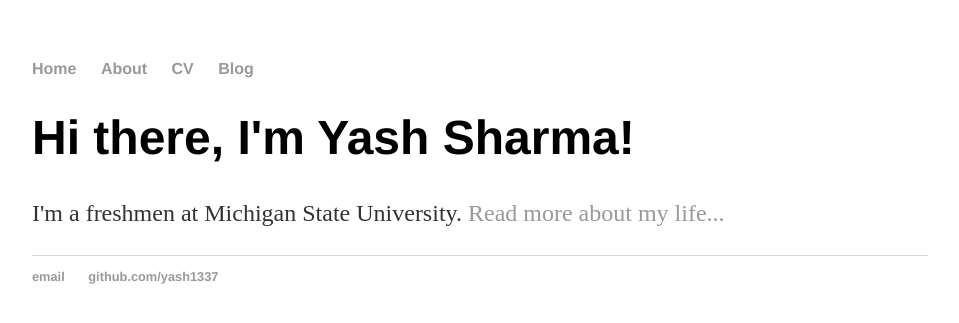
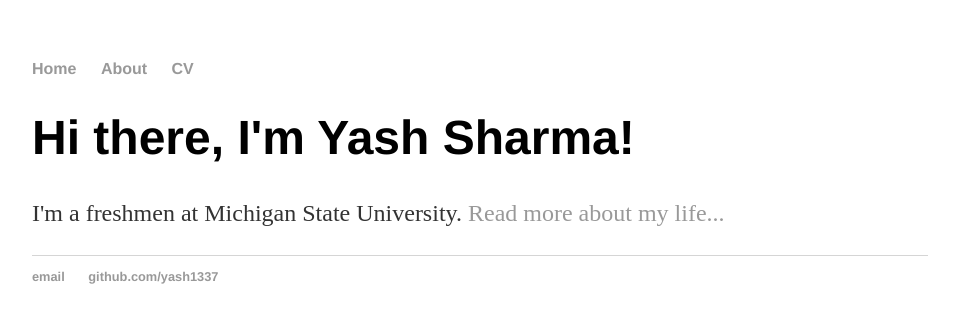
Before and after one commit to jnanic/jnanic.github.io, a Jekyll site: the page built from index.html, in a window 1280 px wide. Shown: the top 323 px of the page, without its empty margins (160-1119 px from the left). Built offline with Jekyll 4.4.1, drawn with Linux system fonts in a browser that asks for light colours.

Commit message:
Update default.html

```diff
--- a/_layouts/default.html
+++ b/_layouts/default.html
@@ -11,7 +11,7 @@
 	        		<li><a href="/Home">Home</a></li>
 		        	<li><a href="/CV">About</a></li>
 	        		<li><a href="/About">CV</a></li>
-	        		<li><a href="/">Blog</a></li>
+	        		<li><a href="/"></a></li>
 	    		</ul>
 			</nav>
 			<div class="container">
```
